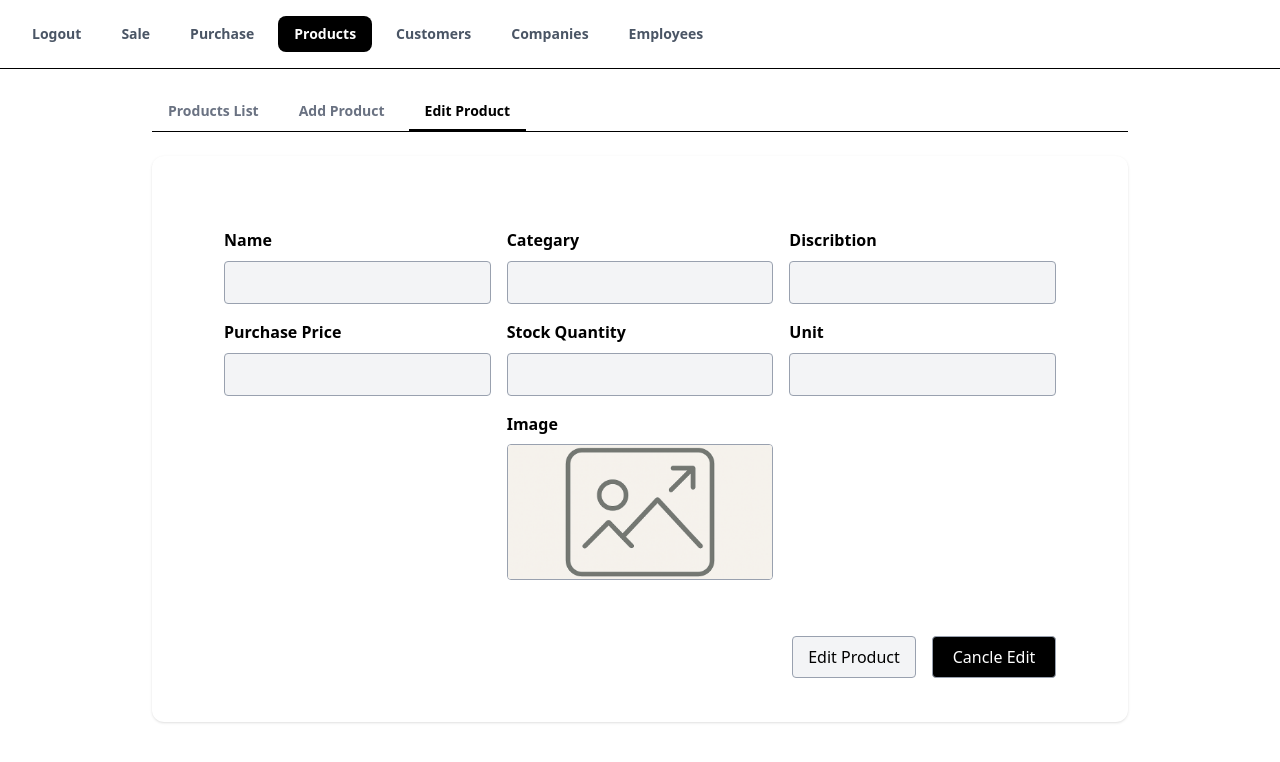
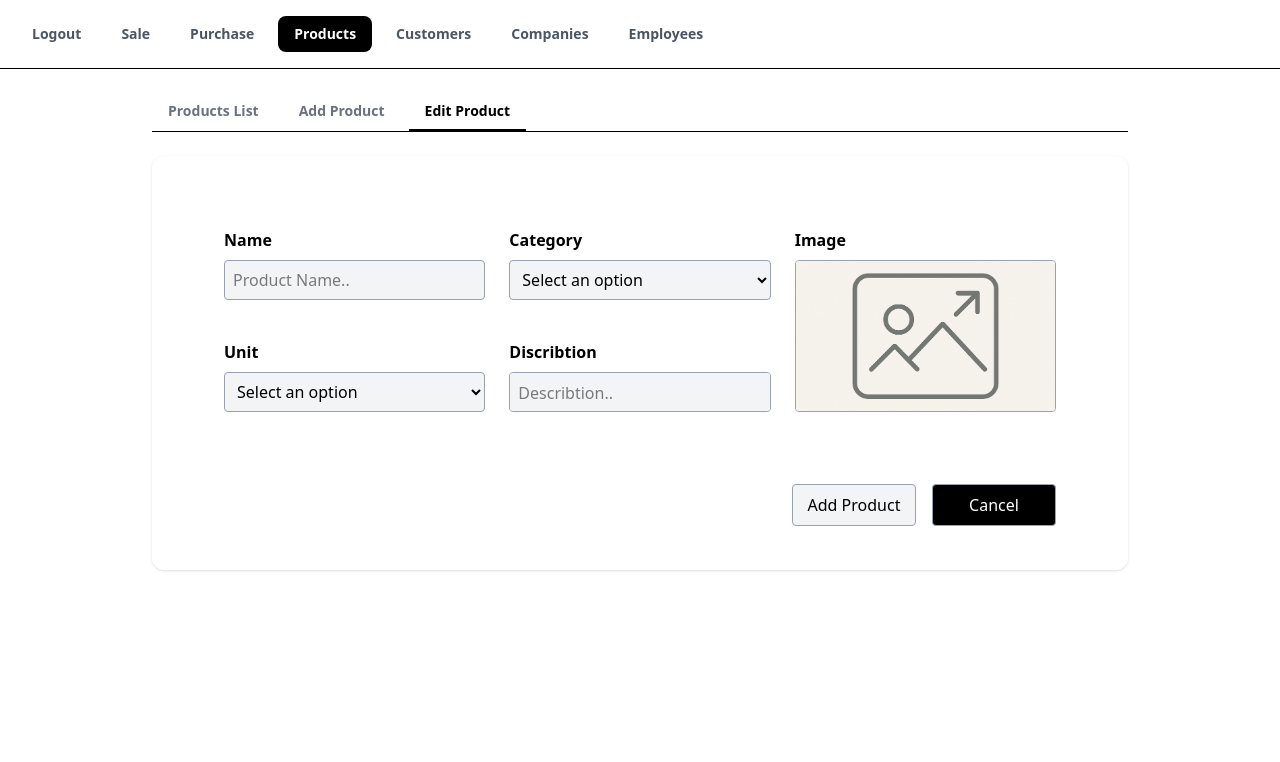
Before and after one commit to Malek1921/Sarf, a React (Vite) app: page /products in a window 1280 px wide. Both pictures are taken after a click on the button "Edit Product". Shown: the top 762 px of the page. Built offline with nearby package versions, Linux system fonts and the light colour scheme.

Commit message:
AddProduct Inputes was updated and edit products was actived

```diff
--- a/src/features/products/components/addProducts/AddProduct.jsx
+++ b/src/features/products/components/addProducts/AddProduct.jsx
@@ -32,7 +32,7 @@ function AddProduct() {
 
     return (
         <form onSubmit={handleSubmit(onValid, onInvalid)}>
-            <div className='h-full p-10 grid grid-cols-3 grid-rows-4 gap-2'>
+            <div className='h-full p-10 grid grid-cols-3 grid-rows-2 gap-2'>
 
                 <div>
                     <Controller
@@ -65,6 +65,34 @@ function AddProduct() {
                     </div>
                 </div>
 
+
+                <Controller
+                    name="image"
+                    control={control}
+                    rules={{ required: "Please select an image." }}
+                    render={({ field }) => (
+                        <ImageBar {...field} label="Image" />
+                    )}
+                />
+
+
+                <div>
+                    <Controller
+                        name="unit"
+                        control={control}
+                        rules={{ required: "This field can't be empty." }}
+                        render={({ field }) => (
+                            <Select {...field} label="Unit" options={[
+                                'Electronic', 'Clouthes', 'Foods', 'Drinks', 'Shoes'
+                            ]} />
+                        )}
+                    />
+                    <div className="h-4">
+                        {errors.unit && <p className="text-red-500 pl-3 text-xs">{errors.unit.message}</p>}
+                    </div>
+                </div>
+
+
                 <div>
                     <Controller
                         name="discribtion"
@@ -76,59 +104,7 @@ function AddProduct() {
                     <div className="h-4"></div>
                 </div>
 
-                <div>
-                    <Controller
-                        name="purchase_price"
-                        control={control}
-                        rules={{ required: "This field can't be empty." }}
-                        render={({ field }) => (
-                            <Inputes {...field} type={'number'} label="Purchase_Price" placeholder="Product Price.."
-                                className={errors.purchase_price ? "border-red-500  focus:border-red-600" : ""} />
-                        )}
-                    />
-                    <div className="h-4">
-                        {errors.purchase_price && <p className="text-red-500 pl-3 text-xs">{errors.purchase_price.message}</p>}
-                    </div>
-                </div>
 
-                <div>
-                    <Controller
-                        name="stock_quantity"
-                        control={control}
-                        rules={{ required: "This field can't be empty." }}
-                        render={({ field }) => (
-                            <Inputes {...field} type={'number'} label="Stock_Quantity" placeholder="Product Quantity.."
-                                className={errors.stock_quantity ? "border-red-500  focus:border-red-600" : ""} />
-                        )}
-                    />
-                    <div className="h-4">
-                        {errors.stock_quantity && <p className="text-red-500 pl-3 text-xs">{errors.stock_quantity.message}</p>}
-                    </div>
-                </div>
-
-                <div>
-                    <Controller
-                        name="unit"
-                        control={control}
-                        render={({ field }) => (
-                            <Select {...field} label="Unit" options={[
-                                'Electronic', 'Clouthes', 'Foods', 'Drinks', 'Shoes'
-                            ]} />
-                        )}
-                    />
-                    <div className="h-4"></div>
-                </div>
-
-                <i></i>
-
-                <Controller
-                    name="image"
-                    control={control}
-                    rules={{ required: "Please select an image." }}
-                    render={({ field }) => (
-                        <ImageBar {...field} label="Image" />
-                    )}
-                />
             </div>
 
             <div className='w-full flex justify-end pr-12 pb-5 gap-4'>
--- a/src/features/products/components/addProducts/components/ImageBar.jsx
+++ b/src/features/products/components/addProducts/components/ImageBar.jsx
@@ -13,7 +13,7 @@ function ImageBar({ label, value, onChange, className }) {
     return (
         <div className="overflow-hidden pt-2 pl-2 row-span-2 gap-2 flex flex-col pr-2">
             <label className="font-bold text-black">{label}</label>
-            <div className={`relative h-34 mb-2 overflow-hidden row-span-2 rounded w-full border border-gray-400 group ${className || ''}`}>
+            <div className={`relative h-38 mb-2 overflow-hidden row-span-2 rounded w-full border border-gray-400 group ${className || ''}`}>
                 <img src={value} alt="Product Image" className="w-full h-full object-cover" />
                 <div className="absolute inset-0 bg-black/40 backdrop-blur-sm flex items-center justify-center opacity-0 group-hover:opacity-100 transition-opacity duration-300">
                     <label className="bg-white text-black p-2 rounded-full cursor-pointer shadow">
--- a/src/features/products/components/editProduct/EditProduct.jsx
+++ b/src/features/products/components/editProduct/EditProduct.jsx
@@ -1,27 +1,120 @@
 import React from 'react'
-import Inputes from './components/Inputes'
-import ImageBar from './components/ImageBar'
-import Button from './components/Button';
+import { useForm, Controller } from 'react-hook-form';
+import Inputes from '../addProducts/components/Inputes';
+import ImageBar from '../addProducts/components/ImageBar';
+import Button from '../addProducts/components/Button';
+import Select from '../addProducts/components/Select';
+import { toast, ToastContainer } from 'react-toastify';
+import 'react-toastify/dist/ReactToastify.css';
 
-function EditProduct() {
-  return (
-    <>
-      <div className='h-full p-10 grid grid-cols-3 grid-rows-4'>
-        <Inputes label={'Name'} />
-        <Inputes label={'Categary'} />
-        <Inputes label={'Discribtion'} />
-        <Inputes label={'Purchase Price'} />
-        <Inputes label={'Stock Quantity'} />
-        <Inputes label={'Unit'} />
-        <i></i>
-        <ImageBar label={'Image'} />
-      </div>
-      <div className='w-full flex justify-end pr-12 pb-5 gap-4'>
-        <Button innerText={'Edit Product'} bStyle={'bg-gray-100 text-black hover:bg-gray-200'} />
-        <Button innerText={'Cancle Edit'} bStyle={'bg-black text-white hover:bg-gray-800'} />
-      </div>
-    </>
-  )
+function AddProduct() {
+    const { handleSubmit, control, reset, formState: { errors } } = useForm({
+        defaultValues: {
+            name: '',
+            category: '',
+            discribtion: '',
+            purchase_price: '',
+            stock_quantity: '',
+            unit: '',
+            image: './DefaultProductImage.png'
+        }
+    });
+
+    const onValid = (data) => {
+        toast.success("Product added successfully!");
+        console.log(data);
+        reset();
+    };
+
+    const onInvalid = () => {
+        toast.error("Please fill in all required fields.");
+    };
+
+    return (
+        <form onSubmit={handleSubmit(onValid, onInvalid)}>
+            <div className='h-full p-10 grid grid-cols-3 grid-rows-2 gap-2'>
+
+                <div>
+                    <Controller
+                        name="name"
+                        control={control}
+                        rules={{ required: "This field can't be empty." }}
+                        render={({ field }) => (
+                            <Inputes {...field} label="Name" placeholder="Product Name.."
+                                className={errors.name ? "border-red-500 focus:border-red-600" : ""} />
+                        )}
+                    />
+                    <div className="h-4">
+                        {errors.name && <p className="text-red-500 pl-3 text-xs">{errors.name.message}</p>}
+                    </div>
+                </div>
+
+                <div>
+                    <Controller
+                        name="category"
+                        control={control}
+                        rules={{ required: "This field can't be empty." }}
+                        render={({ field }) => (
+                            <Select {...field} label="Category" options={[
+                                'Electronic', 'Clouthes', 'Foods', 'Drinks', 'Shoes'
+                            ]} className={errors.category ? "border-red-500  focus:border-red-600" : ""} />
+                        )}
+                    />
+                    <div className="h-4">
+                        {errors.category && <p className="text-red-500 pl-3 text-xs">{errors.category.message}</p>}
+                    </div>
+                </div>
+
+
+                <Controller
+                    name="image"
+                    control={control}
+                    rules={{ required: "Please select an image." }}
+                    render={({ field }) => (
+                        <ImageBar {...field} label="Image" />
+                    )}
+                />
+
+
+                <div>
+                    <Controller
+                        name="unit"
+                        control={control}
+                        rules={{ required: "This field can't be empty." }}
+                        render={({ field }) => (
+                            <Select {...field} label="Unit" options={[
+                                'Electronic', 'Clouthes', 'Foods', 'Drinks', 'Shoes'
+                            ]} />
+                        )}
+                    />
+                    <div className="h-4">
+                        {errors.unit && <p className="text-red-500 pl-3 text-xs">{errors.unit.message}</p>}
+                    </div>
+                </div>
+
+
+                <div>
+                    <Controller
+                        name="discribtion"
+                        control={control}
+                        render={({ field }) => (
+                            <Inputes {...field} label="Discribtion" placeholder="Describtion.." tArea />
+                        )}
+                    />
+                    <div className="h-4"></div>
+                </div>
+
+
+            </div>
+
+            <div className='w-full flex justify-end pr-12 pb-5 gap-4'>
+                <Button innerText="Add Product" type="submit" bStyle="bg-gray-100 text-black hover:bg-gray-200" />
+                <Button innerText="Cancel" onClick={() => reset()} bStyle="bg-black text-white hover:bg-gray-800" />
+            </div>
+
+            <ToastContainer position="top-right" autoClose={3000} />
+        </form>
+    )
 }
 
-export default EditProduct
+export default AddProduct
```
